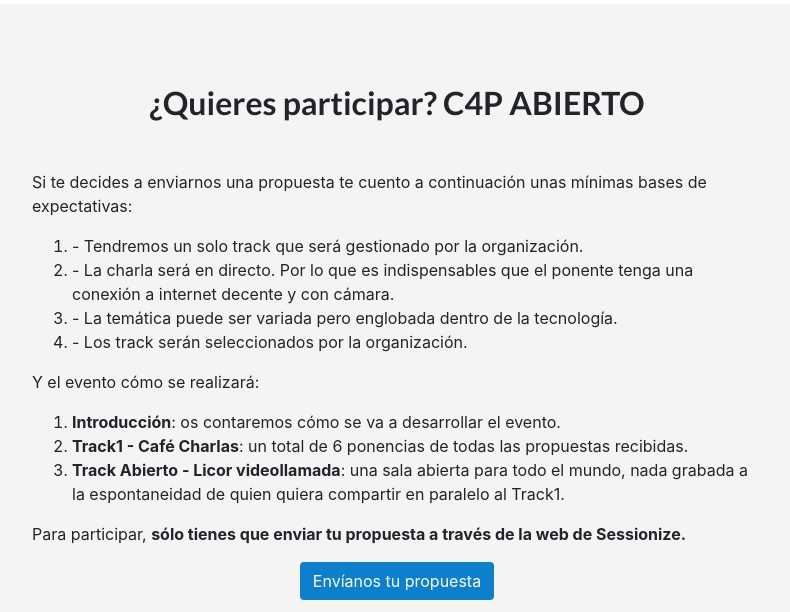
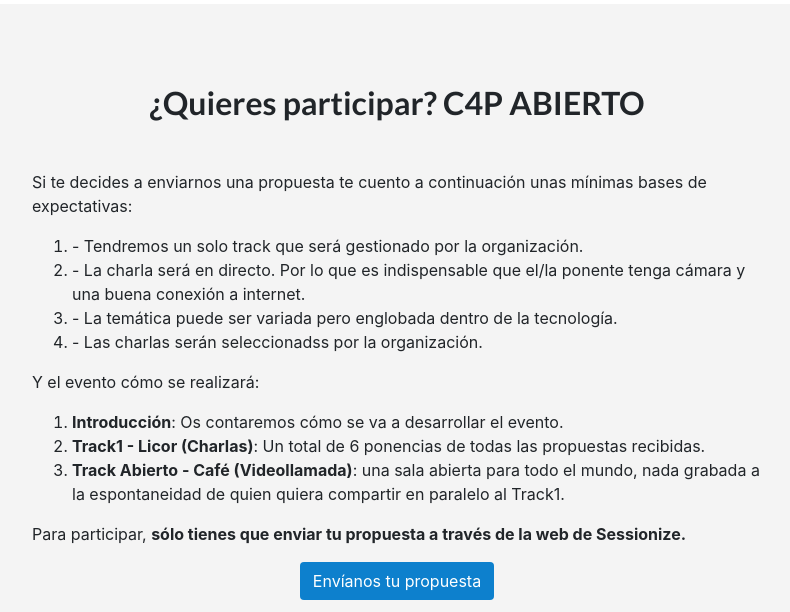
Before and after one commit to compostelatech/compostelatech.github.io, a Jekyll site: the page built from licorcafonf2020.html, in a window 1280 px wide and 900 px high, scrolled down 1326 px, cut to the strip 0-612 px from the top of the window. Shown: the whole strip, without its empty margins (243-1033 px from the left). Built offline with Jekyll 4.4.1, drawn with Linux system fonts in a browser that asks for light colours.

```diff
--- a/licorcafonf2020.html
+++ b/licorcafonf2020.html
@@ -73,16 +73,16 @@ featured_image: /img/licorcaconf-2020/BIGlicorcaconfCAFE.png
                     Si te decides a enviarnos una propuesta te cuento a continuación unas mínimas bases de expectativas:
                     <ol>
                       <li>- Tendremos un solo track que será gestionado por la organización.</li>
-                      <li>- La charla será en directo. Por lo que es indispensables que el ponente tenga una conexión a internet decente y con cámara.</li>
+                      <li>- La charla será en directo. Por lo que es indispensable que el/la ponente tenga cámara y una buena conexión a internet.</li>
                       <li>- La temática puede ser variada pero englobada dentro de la tecnología. </li>
-                      <li>- Los track serán seleccionados por la organización.</li>
+                      <li>- Las charlas serán seleccionadss por la organización.</li>
                     </ol>
                   </p>
                   <p> Y el evento cómo se realizará:</p>
                   <ol>
-                    <li><b>Introducción</b>: os contaremos cómo se va a desarrollar el evento.</li>
-                    <li><b>Track1 - Café Charlas</b>: un total de 6 ponencias de todas las propuestas recibidas.</li>
-                    <li><b>Track Abierto - Licor videollamada</b>: una sala abierta para todo el mundo, nada grabada a la espontaneidad de quien quiera compartir en paralelo al Track1.</li>
+                    <li><b>Introducción</b>: Os contaremos cómo se va a desarrollar el evento.</li>
+                    <li><b>Track1 - Licor (Charlas)</b>: Un total de 6 ponencias de todas las propuestas recibidas.</li>
+                    <li><b>Track Abierto - Café (Videollamada)</b>: una sala abierta para todo el mundo, nada grabada a la espontaneidad de quien quiera compartir en paralelo al Track1.</li>
                   </ol>
 
                   <p>Para participar, <b>sólo tienes que enviar tu propuesta a través de la web de Sessionize.</b></p>
```
